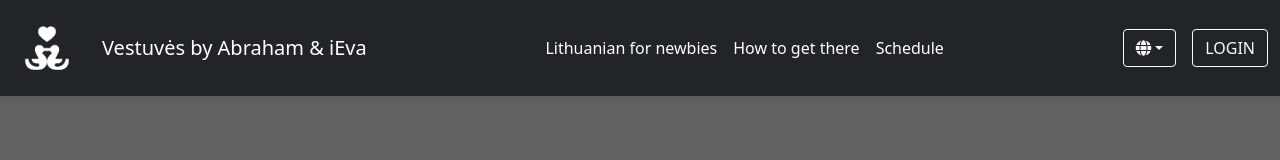
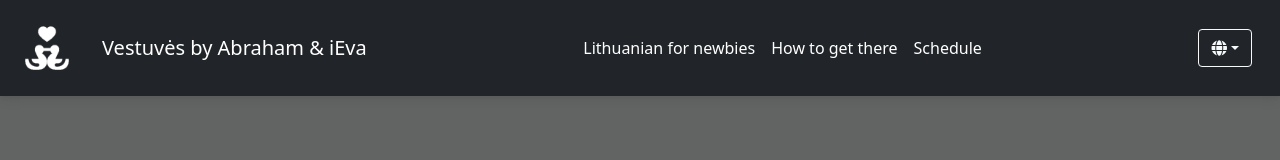
Before and after one commit to Abraomukas/project-vestuves, a React (Create React App) app in the folder frontend/: page /schedule in a window 1280 px wide. Shown: the top 160 px of the page. Built offline with nearby package versions, Linux system fonts and the light colour scheme.

Commit message:
fix: removed login functionality

```diff
--- a/frontend/src/components/navbar.component.js
+++ b/frontend/src/components/navbar.component.js
@@ -5,9 +5,9 @@ import i18next from 'i18next';
 import { Translation } from 'react-i18next';
 
 const titles = [
-	{ name: 'Lithuanian for newbies', path: '/' },
-	{ name: 'How to get there', path: '/' },
-	{ name: 'Schedule', path: '/' },
+	{ name: 'Lithuanian for newbies', path: '/intro' },
+	{ name: 'How to get there', path: '/location' },
+	{ name: 'Schedule', path: '/schedule' },
 ];
 const languages = [
 	{ name: 'English', country_code: 'gb' },
@@ -79,10 +79,6 @@ function Navbar() {
 							})}
 						</ul>
 					</div>
-					{/* Login */}
-					<Link className='btn btn-outline-light' to='/' role='button'>
-						LOGIN
-					</Link>
 				</div>
 			</nav>
 		</header>
```
